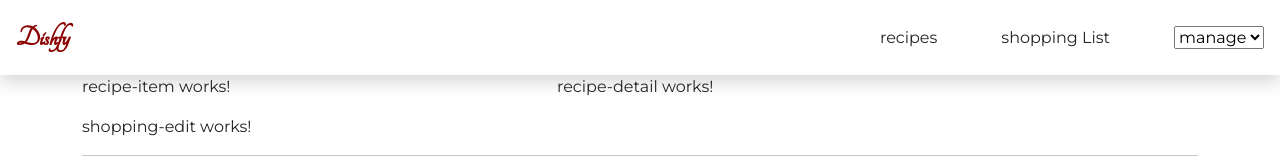
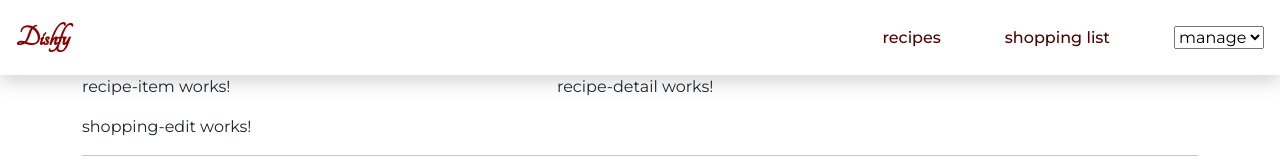
Before and after one commit to Amen-Musingarimi/dishfy, an Angular app: page / in a window 1280 px wide. Shown: the top 160 px of the page. Built offline with nearby package versions, Linux system fonts and the light colour scheme.

Commit message:
Style the nav links

```diff
--- a/src/app/header/header.component.css
+++ b/src/app/header/header.component.css
@@ -23,3 +23,15 @@
   font-size: 1.8rem;
   color: #8b0000;
 }
+
+.nav-link {
+  font-size: 1rem;
+  font-weight: 500;
+  color: #4a0404;
+}
+
+.nav-link:hover {
+  padding: 1rem 2rem;
+  background-color: #c04000;
+  color: #fff;
+}
--- a/src/app/header/header.component.html
+++ b/src/app/header/header.component.html
@@ -2,7 +2,7 @@
   <a href="#" class="app-name">Dishfy</a>
   <div class="nav-links">
     <a href="#" class="nav-link">recipes</a>
-    <a href="#" class="nav-link">shopping List</a>
+    <a href="#" class="nav-link">shopping list</a>
     <select class="nav-dropdown">
       <option value="" disabled selected hidden>manage</option>
       <option value="save">save</option>
```
